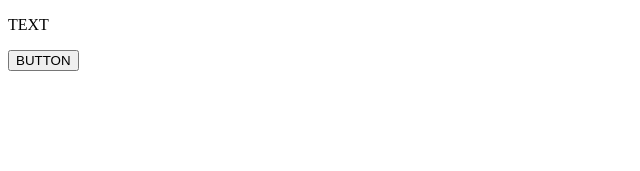
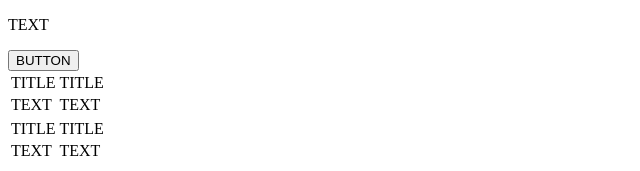
Before and after one commit to neverney97/alx_html_css, a plain HTML site: page html_advanced/index.html in a window 1280 px wide. Shown: the part 2294-2465 px from the top of the page, without its empty margins (0-640 px from the left). Before the commit the page ends 2373 px from the top, so only its background shows below. Drawn offline with Linux system fonts and the light colour scheme.

Commit message:
Another one

```diff
--- a/html_advanced/index.html
+++ b/html_advanced/index.html
@@ -150,6 +150,32 @@
                 </div>
                 <button type="button">BUTTON</button>
             </section>
+            <section>
+                <div>
+                    <table>
+                        <tr>
+                            <td>TITLE</td>
+                            <td>TITLE</td>
+                        </tr>
+                        <tr>
+                            <td>TEXT</td>
+                            <td>TEXT</td>
+                        </tr>
+                    </table>
+                </div>
+                <div>
+                    <table>
+                        <tr>
+                            <td>TITLE</td>
+                            <td>TITLE</td>
+                        </tr>
+                        <tr>
+                            <td>TEXT</td>
+                            <td>TEXT</td>
+                        </tr>
+                    </table>
+                </div>
+            </section>
         </main>
     </body>
 </html>
```
